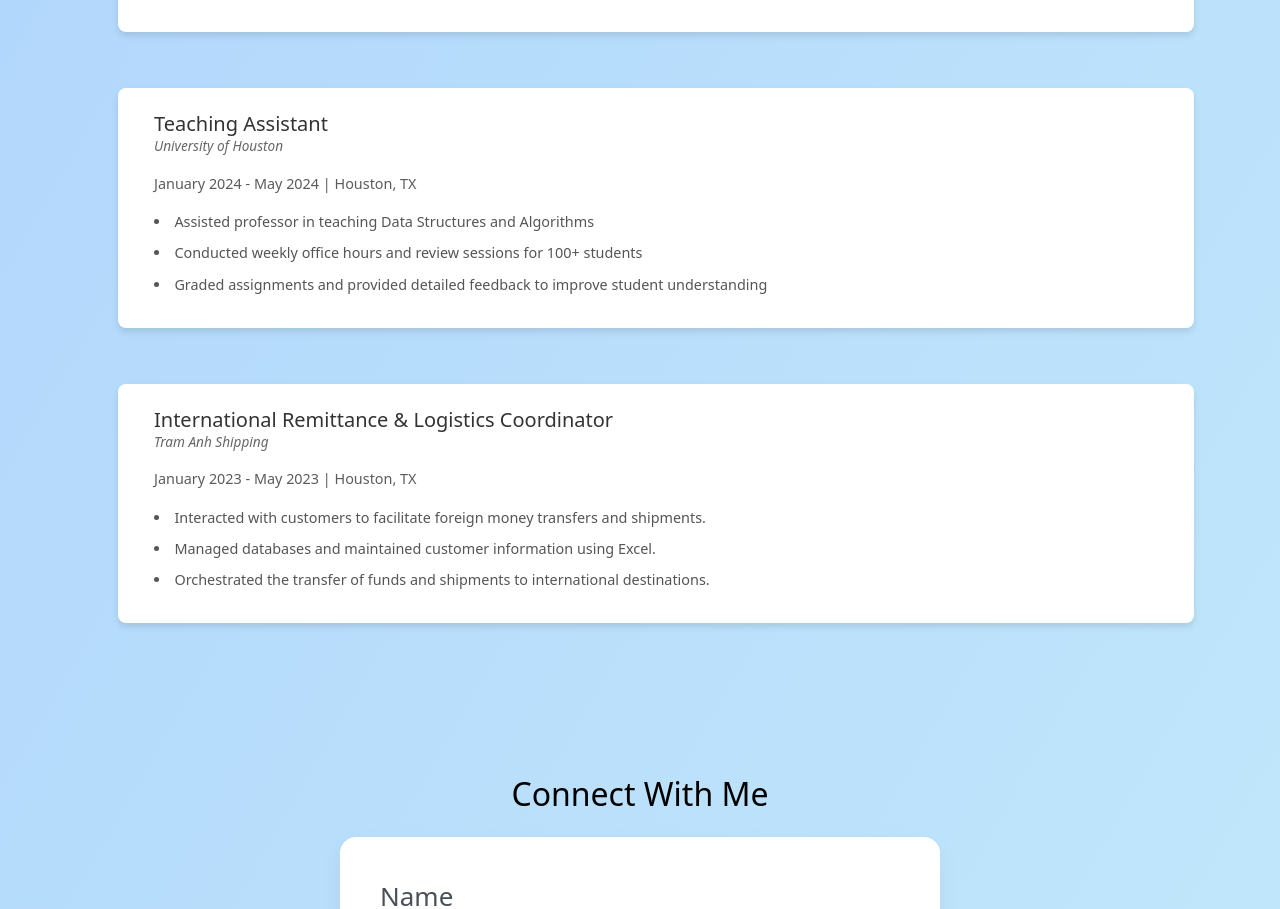
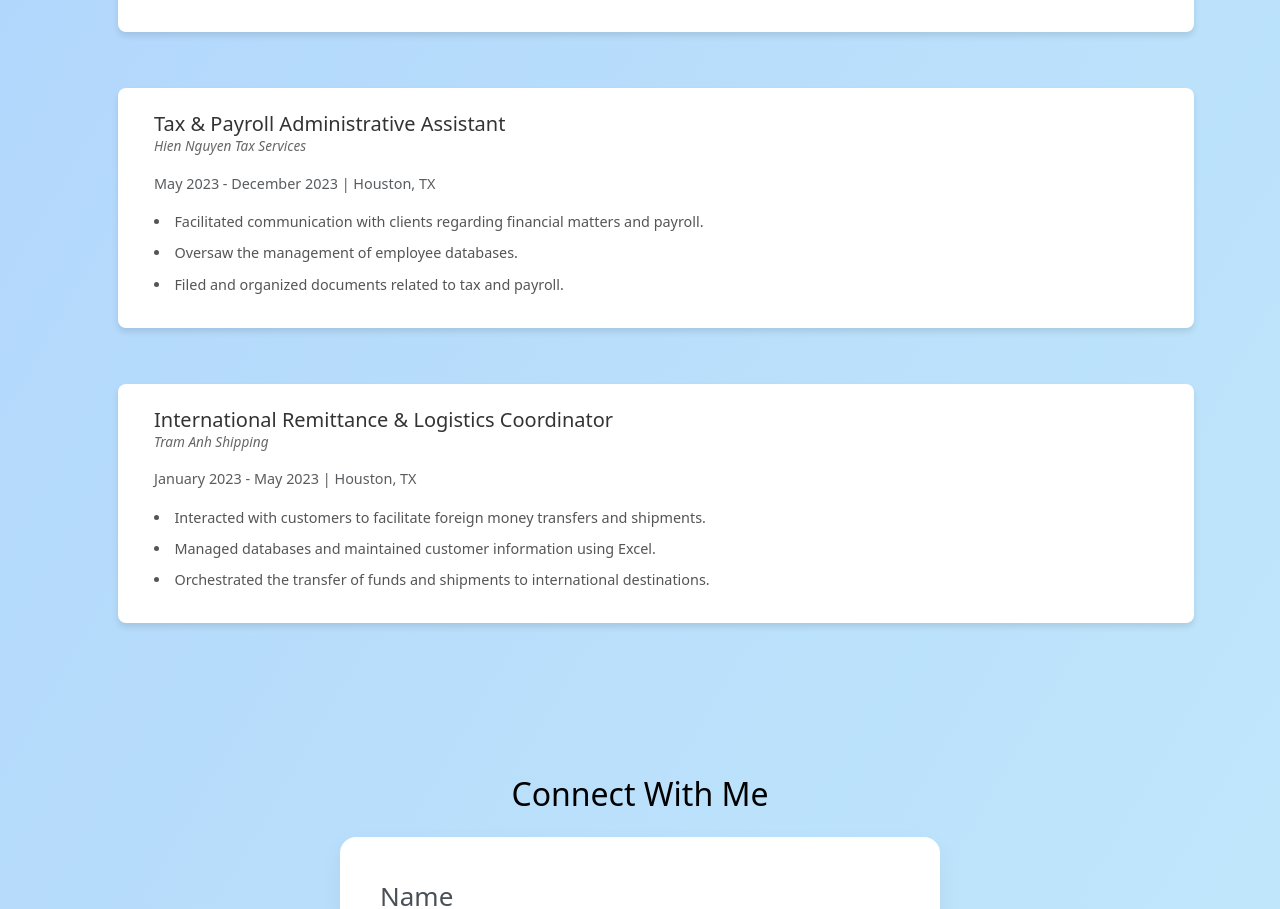
Before and after one commit to nam97viet/portfolioReact, a React (Create React App) app in the folder myapp/: page / in a window 1280 px wide. Shown: the part 3948-4857 px from the top of the page. Built offline with nearby package versions, Linux system fonts and the light colour scheme.

Commit message:
Update the middle experiences

```diff
--- a/myapp/src/components/Experience.jsx
+++ b/myapp/src/components/Experience.jsx
@@ -18,14 +18,14 @@ const Experience = () => {
       ]
     },
     {
-      title: "Teaching Assistant",
-      company: "University of Houston",
-      duration: "January 2024 - May 2024",
+      title: "Tax & Payroll Administrative Assistant",
+      company: "Hien Nguyen Tax Services",
+      duration: "May 2023 - December 2023",
       location: "Houston, TX",
       responsibilities: [
-        "Assisted professor in teaching Data Structures and Algorithms",
-        "Conducted weekly office hours and review sessions for 100+ students",
-        "Graded assignments and provided detailed feedback to improve student understanding"
+        "Facilitated communication with clients regarding financial matters and payroll.",
+        "Oversaw the management of employee databases.",
+        "Filed and organized documents related to tax and payroll."
       ]
     },
     {
```
